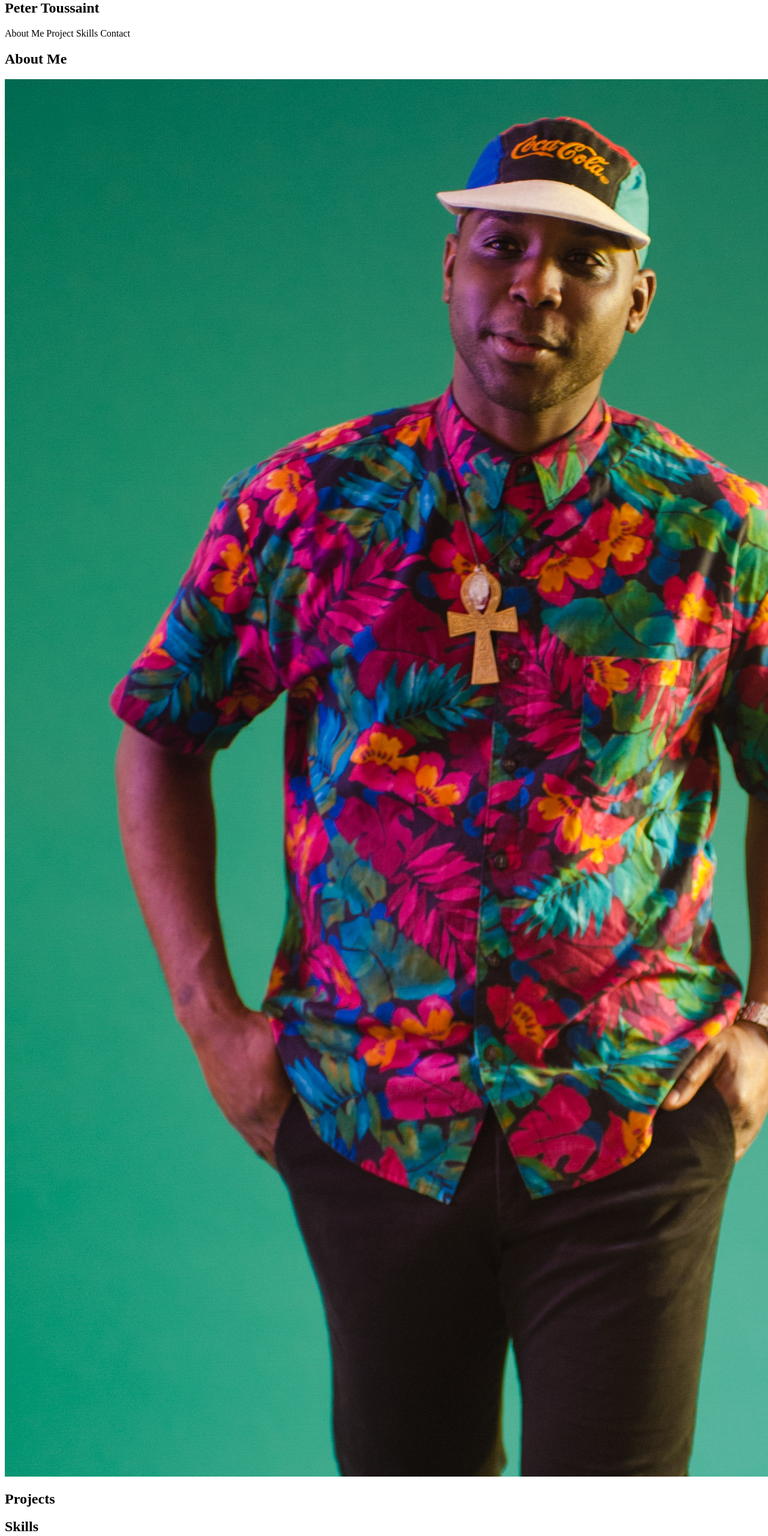
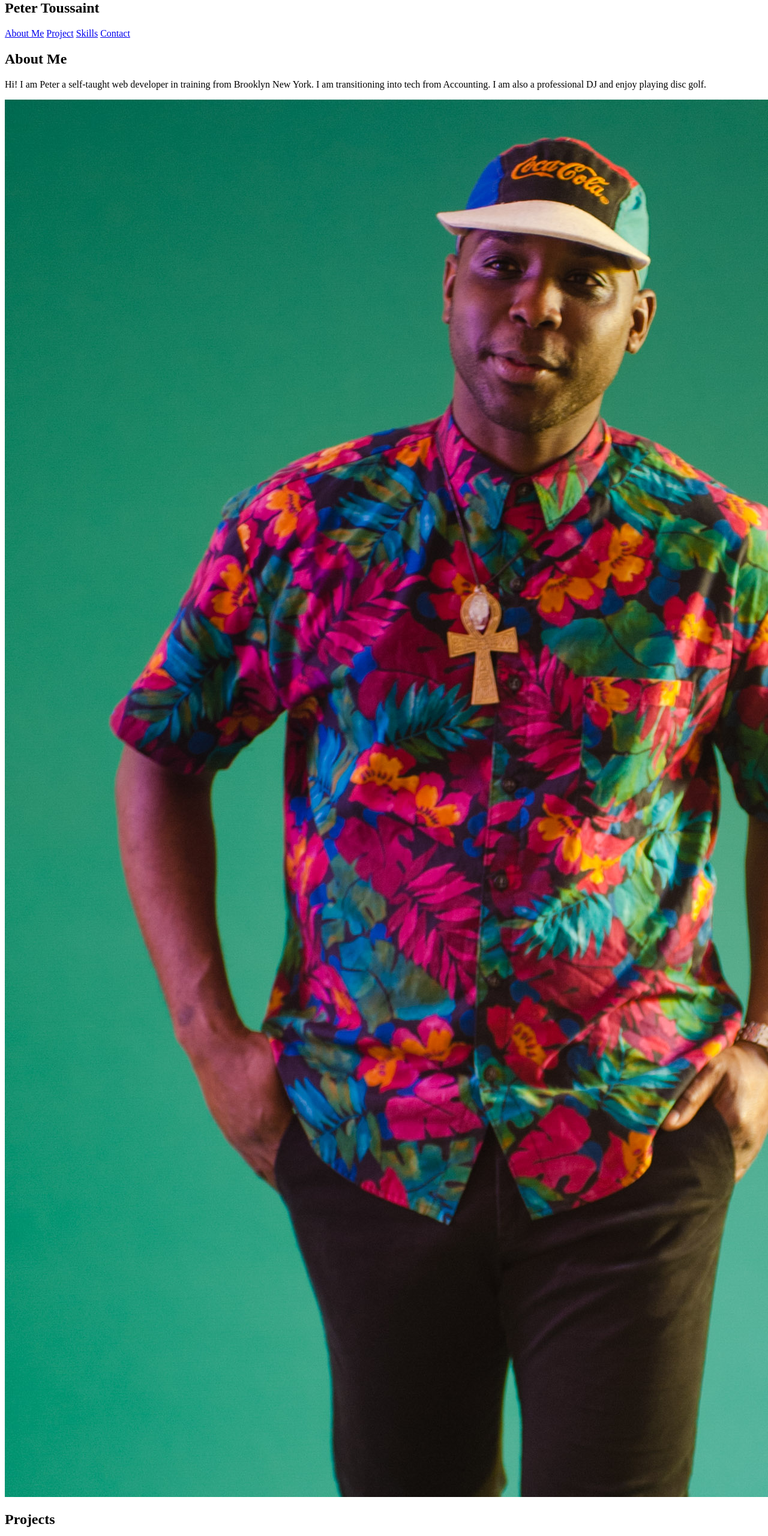
Before and after one commit to djpeterpiper1/CODECADEMY-PERSONAL-PORTFOLIO, a plain HTML site: page index.html in a window 1280 px wide. Shown: the part 20-2580 px from the top of the page at 60% size. Drawn offline with Linux system fonts and the light colour scheme.

Commit message:
another update to homepage

```diff
--- a/index.html
+++ b/index.html
@@ -10,21 +10,25 @@
       <header>
         <nav>
             <h1>Peter Toussaint</h1>
-            <a>About Me</a>
-            <a>Project</a>
-            <a>Skills</a>
-            <a>Contact</a>
+            <a href="#About">About Me</a>
+            <a href="#Project">Project</a>
+            <a href="#Skills">Skills</a>
+            <a href="./contact.html">Contact</a>
         </nav>
-
-        <h2>About Me</h2>
+      </header>
+        <h2 id="About">About Me</h2>
+            <p>Hi! I am Peter a self-taught web developer in training from Brooklyn New York. I am transitioning into tech from Accounting. I am also a professional DJ and enjoy playing disc golf.</p>
 
         <img src="./IMAGES/D03_4322.jpg">
 
-        <h2>Projects</h2>
+        <h2 id="Project">Projects</h2>
 
-        <h2>Skills</h2>
 
-      </header>
+        <h2 id="Skills">Skills</h2>
+            <p>HTML</p>
+            <p>CSS</p>
+            <p>Javascript</p>
+
 
   </body>
 </html>
```
